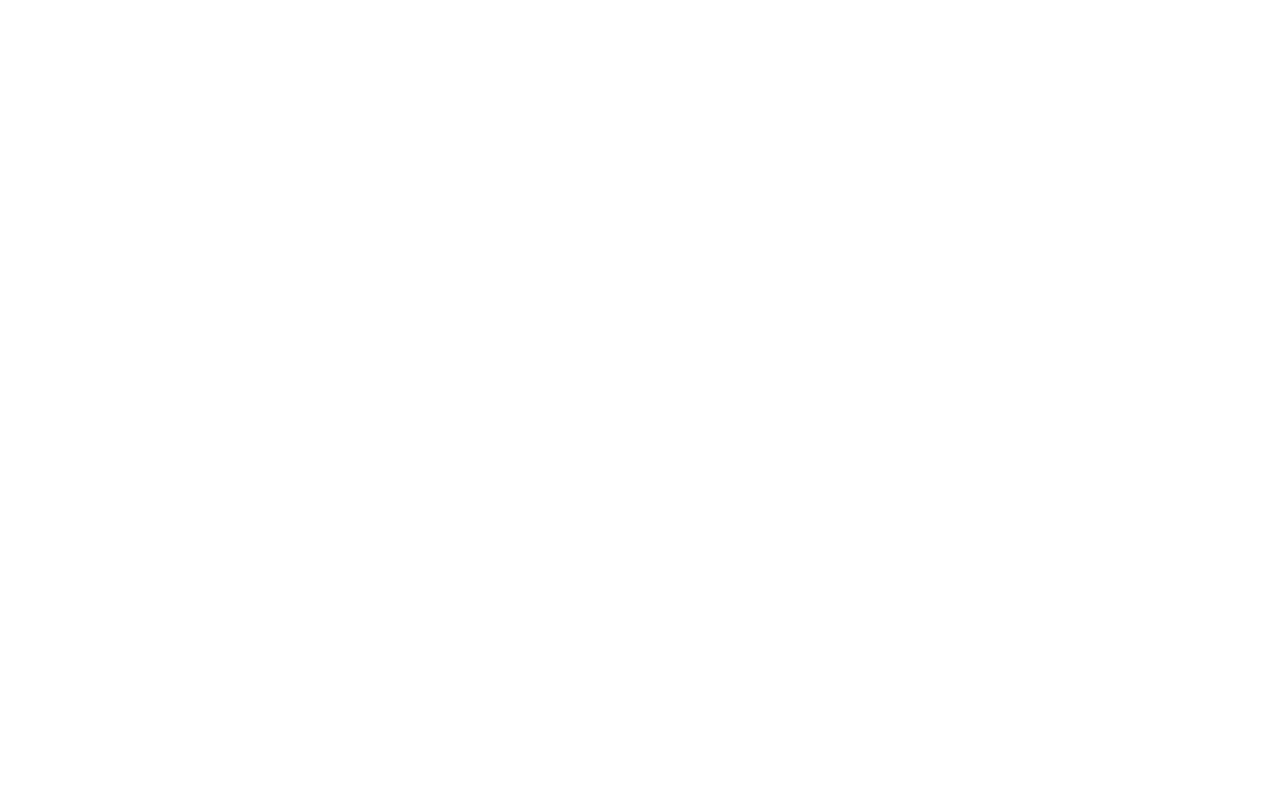
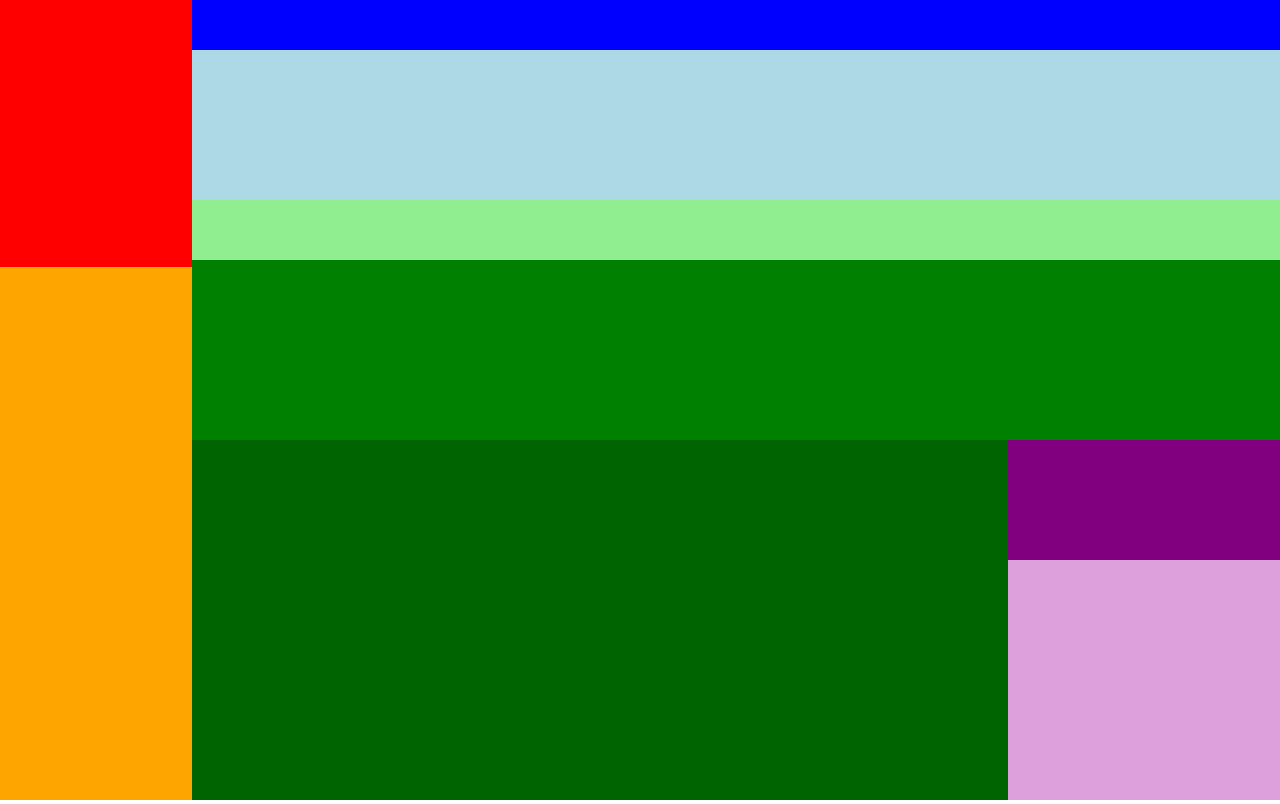
Before and after one commit to jenPlusPlus/jw-comp-challenge-3, a plain HTML site: page index.html in a window 1280 px wide. Drawn offline with Linux system fonts and the light colour scheme.

Commit message:
add background color and positioning properties

```diff
--- a/index.html
+++ b/index.html
@@ -3,7 +3,7 @@
   <head>
     <meta charset="utf-8">
     <title>Static Comp 3</title>
-    <link type="text/css" href="style.css"
+    <link type="text/css" href="style.css" rel="stylesheet"
     <meta name="viewport" content="width=device-width, initial-scale=1">
   </head>
   <body>
@@ -13,6 +13,7 @@
       <div class="nav-vertical">
       </div>
     </section>
+    <section class="right-side">
       <header>
         <div class="search">
         </div>
@@ -33,5 +34,6 @@
           </div>
         </div>
       </main>
+    </section>
   </body>
 </html>
--- a/style.css
+++ b/style.css
@@ -1,61 +1,106 @@
-body {
-  height: 100vh;
-  width: 100vh;
-}
-.sidebar {
-  width: 190px;
-  height: 100%;
-  background: pink;
+* {
+  margin: 0px;
+  padding: 0px;
 }
 
+body {
+  width: 100vw;
+  height: 100vh;
+  position: relative;
+}
+
+.sidebar {
+  width: calc(100% * .15);
+  height: 100%;
+  display: inline-block;
+  background: white;
+  position: absolute;
+  left: 0;
+  top: 0;
+}
+
+.right-side {
+  width: calc(100% * .85);
+  height: 100%;
+  display: inline-block;
+  background: white;
+  position: absolute;
+  left: 15%;
+}
+
+
+header {
+  width: 100%;
+  height: 25%;
+
+}
+
+main {
+  width: 100%;
+  height: 75%;
+  position: relative;
+}
+
+div {
+  /*display: inline-block;*/
+}
+
+/*sidebar*/
 .user {
+  width: 100%;
   height: 33.33%;
   background: red;
 }
 
 .nav-vertical {
+  width: 100%;
   height: 66.66%;
   background: orange;
 }
 
-header {
-  width: 1090px;
-  height: 25%;
-}
+/*main*/
 
+  /*header*/
 .search {
+  width: 100%;
   height: 25%;
   background: blue;
 }
 
 .job-title {
   height: 75%;
+  width: 100%;
   background: lightblue;
 }
 
-main {
-  height: 75%;
-}
-
+  /*job info dropdowns*/
 .nav-horizontal {
   height: 10%;
+  width: 100%;
   background: lightgreen;
 }
 
 .job-attributes {
   height: 30%;
+  width: 100%;
   background: green;
 }
+
+  /*job description*/
 
 .job-description {
   width: 75%;
   height: 60%;
   background: darkgreen;
+  display: inline-block;
 }
 
+  /*sharing job*/
 .share-job {
   width: 25%;
   height: 60%;
+  display: inline-block;
+  position: absolute;
 }
 
 .social-media {
```
Lines whose indentation alone changed are shown as unchanged.
